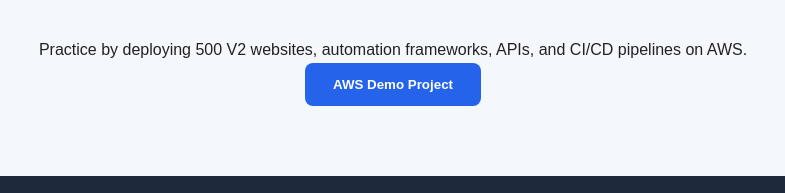
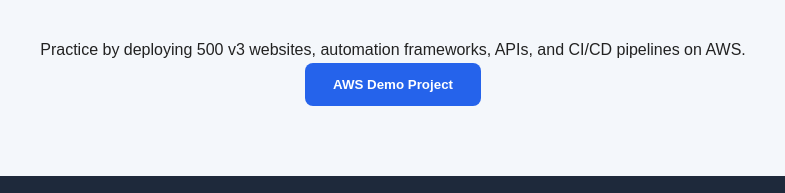
Before and after one commit to Vortex1806/aws-demo-project-e2e, a website: page index.html in a window 1280 px wide. Shown: the part 1386-1579 px from the top of the page, 247-1032 px from the left. Drawn offline with Linux system fonts and the light colour scheme.

```diff
--- a/index.html
+++ b/index.html
@@ -89,7 +89,7 @@
         <div class="container center">
             <h2>Build Real Projects</h2>
             <p>
-                Practice by deploying 500 V2 websites, automation frameworks,
+                Practice by deploying 500 v3 websites, automation frameworks,
                 APIs, and CI/CD pipelines on AWS.
             </p>
 
```
